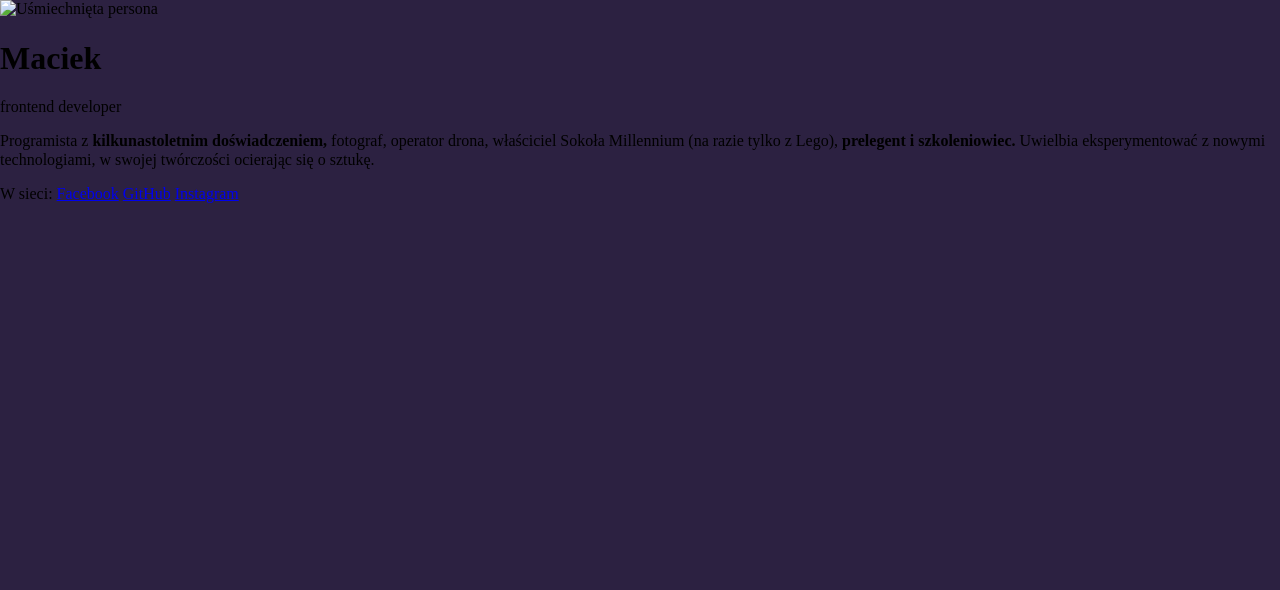
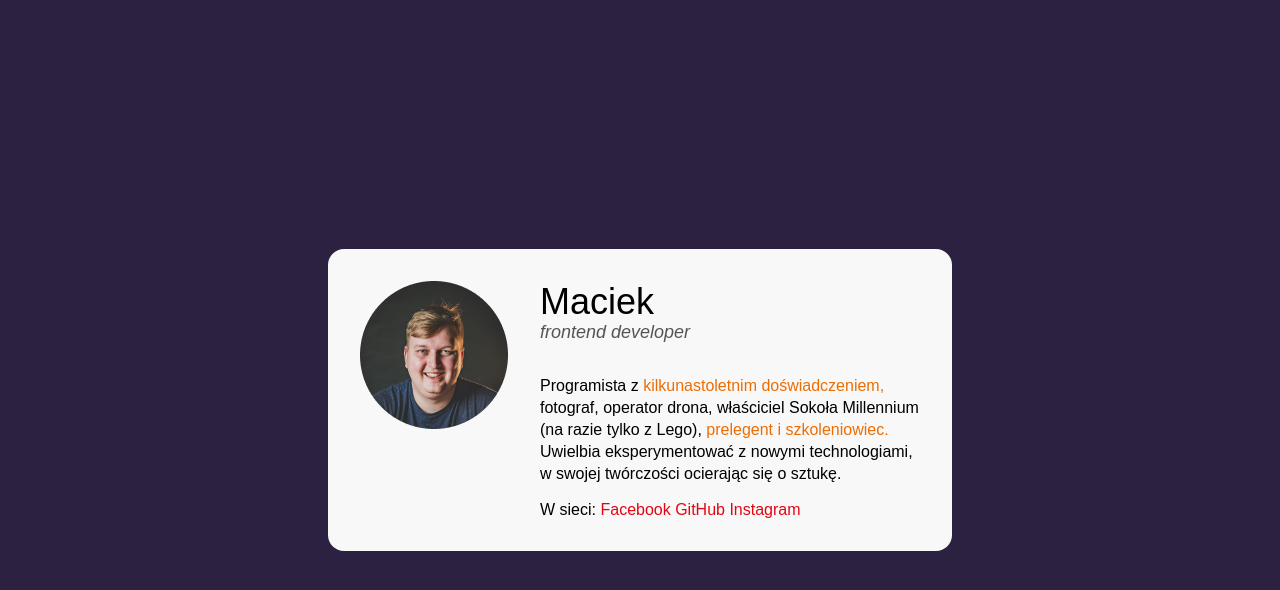
Before and after one commit to Naval63/biznes-card, a plain HTML site: page index.html in a window 1280 px wide. Drawn offline with Linux system fonts and the light colour scheme.

Commit message:
feat: styles

```diff
--- a/css/style.css
+++ b/css/style.css
@@ -8,4 +8,63 @@ html {
 
 body {
   background: #2c2141;
+  min-height: 100vh;
+  padding: 16px;
+  display: flex;
+  align-items: center;
+  justify-content: center;
+  font-family: Arial, sans-serif;
+
 }
+
+.card {
+  background: #f8f8f8;
+  border-radius: 16px;
+  max-width: 624px;
+  width: 100%;
+  padding: 32px;
+}
+
+.person {
+  display: flex;
+  align-items: flex-start;
+}
+
+.person__description {
+  font-size: 16px;
+  line-height: 22px;
+}
+
+.person__header {
+  margin-bottom: 32px;
+}
+
+.person__link {
+  color: #e20613;
+  text-decoration: none;
+}
+
+.person__photo {
+  margin-right: 32px;
+}
+
+.person__contact {
+  margin-bottom: 0;
+}
+
+.person__name {
+  margin: 0;
+  font-size: 36px;
+  font-weight: normal;
+}
+
+.person__position {
+  color: #545454;
+  font-style: italic;
+  font-size: 18px;
+}
+
+.person__special {
+  color: #ed6d05;
+  font-weight: normal;
+}
--- a/index.html
+++ b/index.html
@@ -12,7 +12,7 @@
 <body>
     <main class="card">
         <article class="person">
-            <img class="person__photo" src="" alt="Uśmiechnięta persona">
+            <img class="person__photo" src="img/avatar.png" alt="Uśmiechnięta persona">
             <div>
                 <header class="person__header">
                     <h1 class="person__name">Maciek</h1>
```
Also changed, not shown: img/avatar.png (added).
